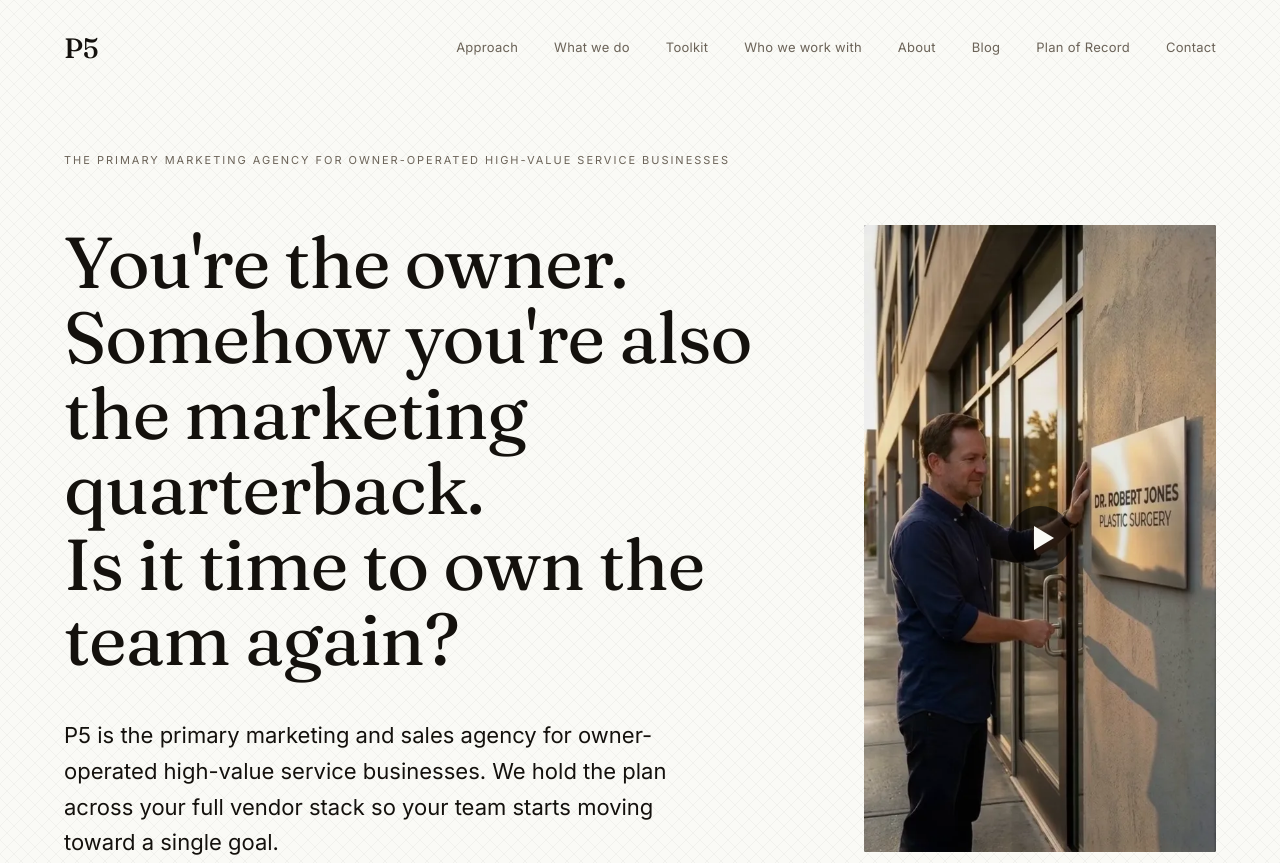
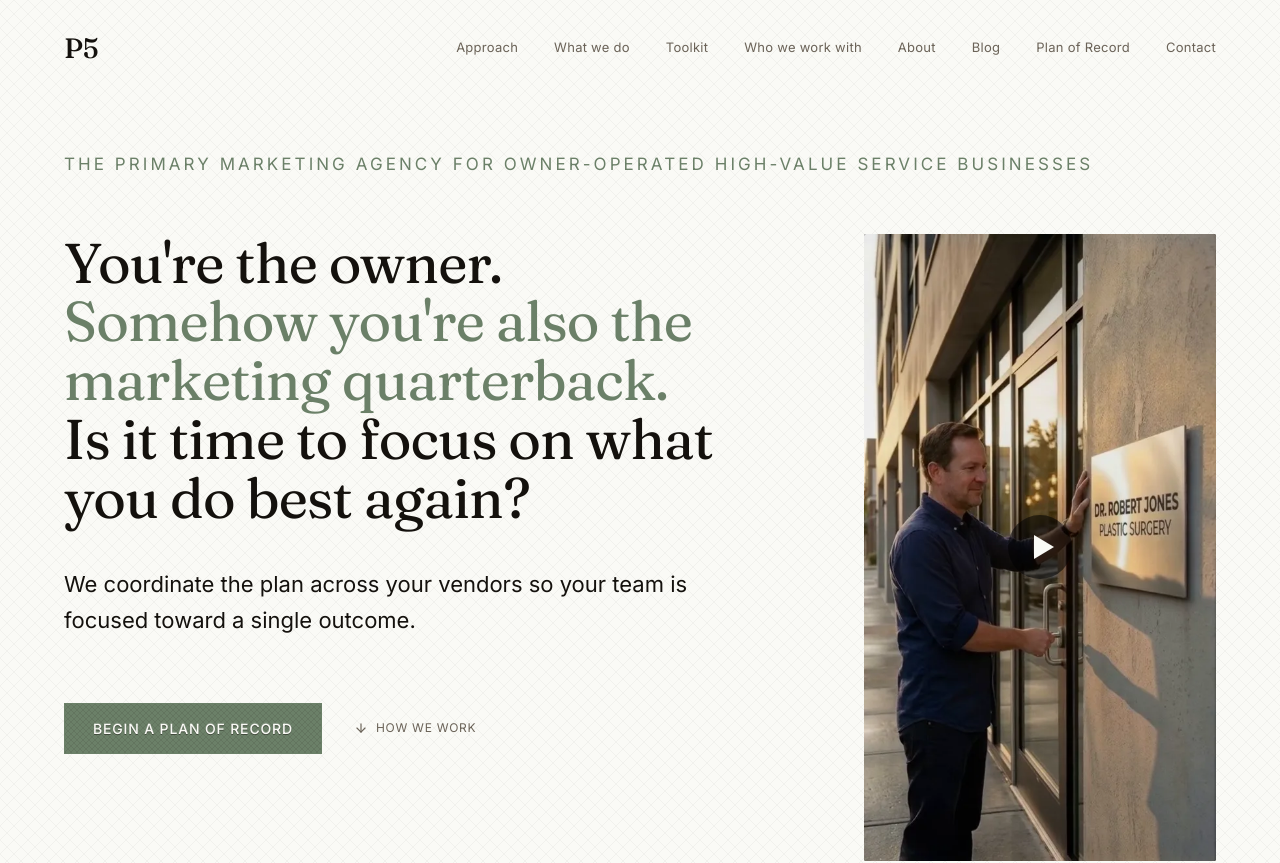
Before and after one commit to rldonnell/p5-website, a Next.js app: page / in a window 1280 px wide. Shown: the top 863 px of the page. Built offline with nearby package versions, Linux system fonts and the light colour scheme.

Commit message:
Restyle hero: smaller headline, forest green accent, refreshed copy

```diff
--- a/components/sections/Hero.tsx
+++ b/components/sections/Hero.tsx
@@ -9,7 +9,7 @@ export default function Hero() {
       aria-labelledby="hero-heading"
       className="max-w-site mx-auto px-6 md:px-12 lg:px-16 pt-8 md:pt-10 lg:pt-14 pb-12 md:pb-14 lg:pb-20"
     >
-      <p className="text-[11px] tracking-eyebrow uppercase text-taupe mb-10 md:mb-14">
+      <p className="text-[17px] tracking-eyebrow uppercase text-forest mb-10 md:mb-14">
         The primary marketing agency for owner-operated high-value service businesses
       </p>
 
@@ -17,17 +17,17 @@ export default function Hero() {
         <div className="lg:col-span-8">
           <h1
             id="hero-heading"
-            className="font-display font-normal text-ink leading-[1.05] tracking-[-0.015em] text-[36px] sm:text-[44px] md:text-[60px] lg:text-[72px] mb-8 md:mb-10"
+            className="font-display font-normal text-ink leading-[1.05] tracking-[-0.015em] text-[28px] sm:text-[34px] md:text-[48px] lg:text-[56px] mb-8 md:mb-10"
           >
             You&apos;re the owner.
             <br />
-            Somehow you&apos;re also the marketing quarterback.
+            <span className="text-forest">Somehow you&apos;re also the marketing quarterback.</span>
             <br />
-            Is it time to own the team again?
+            Is it time to focus on what you do best again?
           </h1>
 
           <p className="text-ink leading-relaxed max-w-prose-tight text-[17px] md:text-[20px] lg:text-[22px] mb-12 md:mb-16">
-            P5 is the primary marketing and sales agency for owner-operated high-value service businesses. We hold the plan across your full vendor stack so your team starts moving toward a single goal.
+            We coordinate the plan across your vendors so your team is focused toward a single outcome.
           </p>
 
           <div className="flex flex-wrap items-center gap-x-8 gap-y-5">
```
